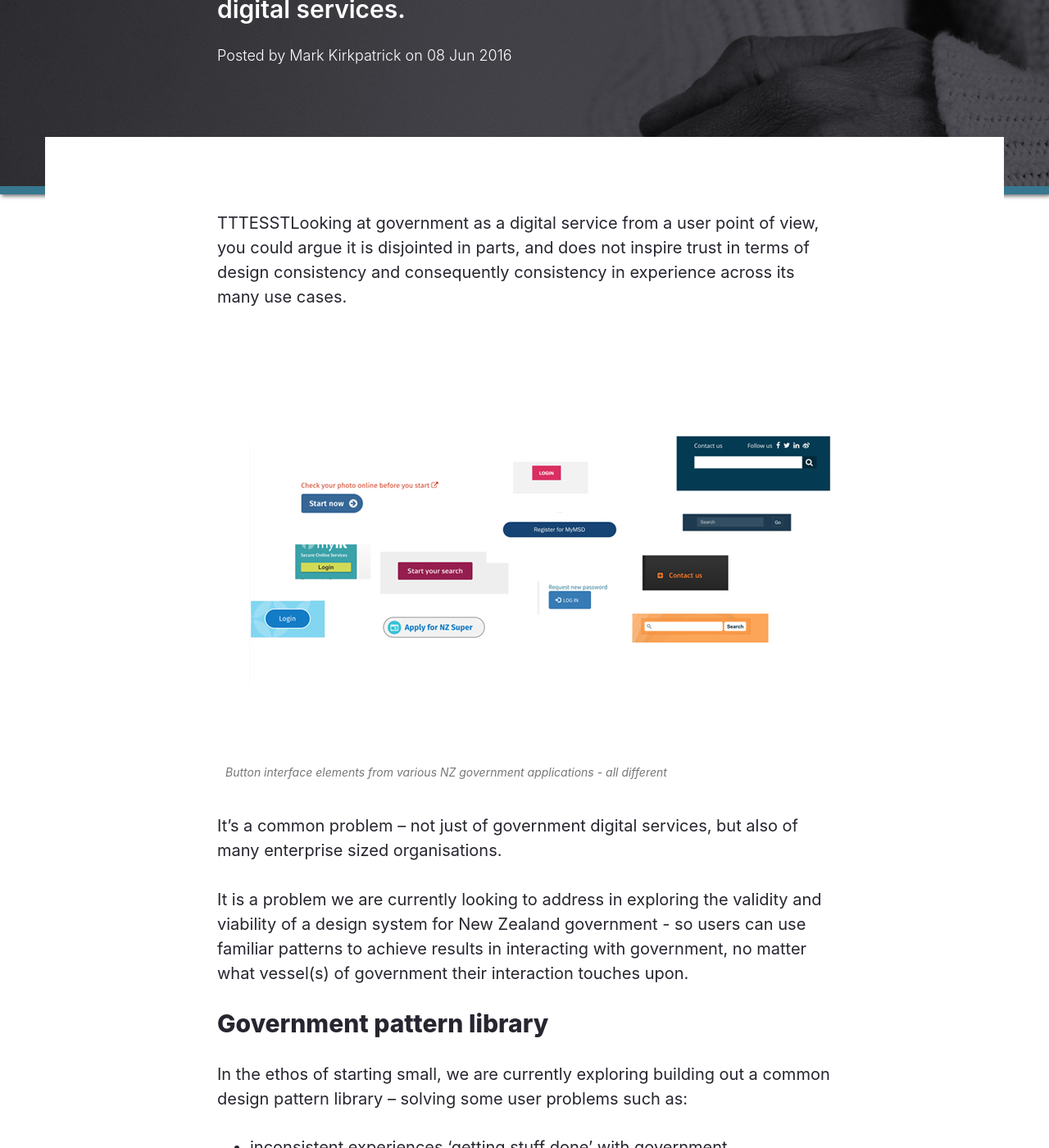
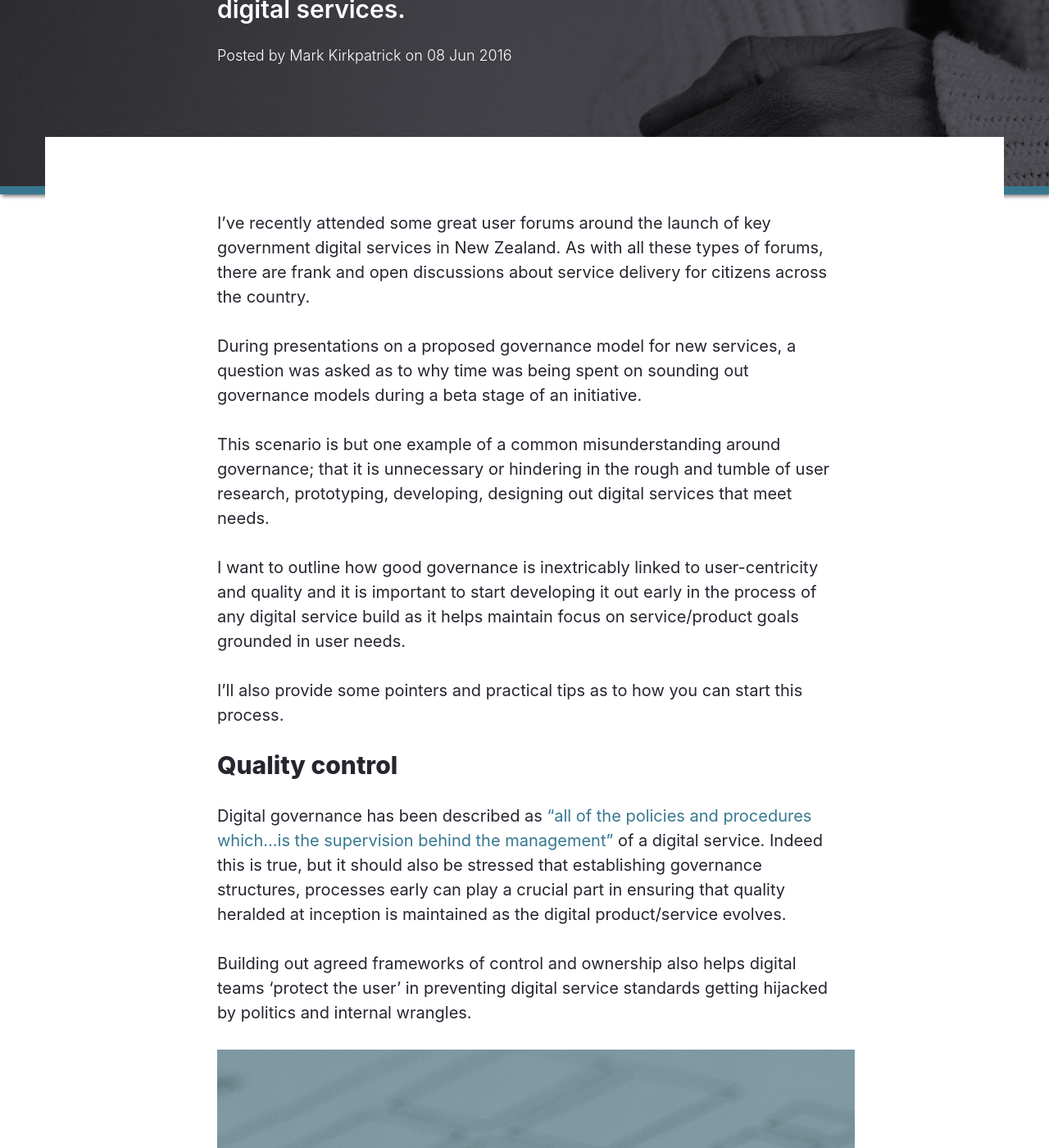
Before and after one commit to mkirkpat/mkirkpat.github.io, a Jekyll site: the page built from _posts/2016-06-07-governance-for-guidance.md, in a window 1280 px wide and 1400 px high, scrolled down 279 px. Shown: the whole window at 82% size. Built offline with Jekyll 4.4.1, drawn with Linux system fonts in a browser that asks for light colours; nearby versions of some CDN libraries; some of the changed text lies outside the part shown.

Commit message:
Update 2016-06-07-governance-for-guidance.md

```diff
--- a/_posts/2016-06-07-governance-for-guidance.md
+++ b/_posts/2016-06-07-governance-for-guidance.md
@@ -6,34 +6,48 @@ image: governance.jpg
 date: 2016-06-08
 ---
 
-TTTESSTLooking at government as a digital service from a user point of view, you could argue it is disjointed in parts, and does not inspire trust in terms of design consistency and consequently consistency in experience across its many use cases.
 
-![various button interface elements from various New Zealand government applications - all visually, compositionally strikingly different]({{ site.baseurl }}/images/gov-inconsistencies.jpg) <span class="caption text-muted">Button interface elements from various NZ government applications - all different</span>
 
-It’s a common problem – not just of government digital services, but also of many enterprise sized organisations.
+I’ve recently attended some great user forums around the launch of key government digital services in New Zealand. As with all these types of forums, there are frank and open discussions about service delivery for citizens across the country.
 
-It is a problem we are currently looking to address in exploring the validity and viability of a design system for New Zealand government - so users can use familiar patterns to achieve results in interacting with government, no matter what vessel(s) of government their interaction touches upon.
+During presentations on a proposed governance model for new services, a question was asked as to why time was being spent on sounding out governance models during a beta stage of an initiative.
 
-## Government pattern library
+This scenario is but one example of a common misunderstanding around governance; that it is unnecessary or hindering in the rough and tumble of user research, prototyping, developing, designing out digital services that meet needs.
 
-In the ethos of starting small, we are currently exploring building out a common design pattern library – solving some user problems such as:
+I want to outline how good governance is inextricably linked to user-centricity and quality and it is important to start developing it out early in the process of any digital service build as it helps maintain focus on service/product goals grounded in user needs.
 
-*   inconsistent experiences ‘getting stuff done’ with government
-*   User Interfaces of varying quality (lean, accessible etc.)
-*   no standard wordings (user confusion, not ‘making it easy’, transparency)
+I’ll also provide some pointers and practical tips as to how you can start this process.
 
-There are of course also other benefits for already stretched digital teams across government including:
+## Quality control
 
-*   less ‘reinventing the wheel’ in building common interaction interfaces (resource implications)
-*   baking in quality – e.g. semantic, accessible code bases meeting obligations and user expectations
-*   speeding up ‘time to market’ - prototyping quickly
-*   freeing up time to focus on personalisation , digital marketing etc.
-*   faster on-boarding for new team members
+Digital governance has been described as ["all of the policies and procedures which…is the supervision behind the management"](http://monsido.com/what-is-web-governance/ "web governance article") of a digital service. Indeed this is true, but it should also be stressed that establishing governance structures, processes early can play a crucial part in ensuring that quality heralded at inception is maintained as the digital product/service evolves.
 
-## Next steps
+Building out agreed frameworks of control and ownership also helps digital teams 'protect the user' in preventing digital service standards getting hijacked by politics and internal wrangles.
 
-Work is in its early stages, but already we’ve had some really interesting discussions with government agencies, looking to reuse some initial work already done.
+![paper prototype]({{ site.baseurl }}/images/guidance.jpg) <span class="caption text-muted">Begin the process of formulating agreed governance early in any digital project cycle.</span>
 
-Next steps could include building out a current sub-set of patterns on govt.nz - refreshing, adding to this library so it is valued and used, sponsored and promoted.
+## Engagement
 
-It is important that active communities across government are part of this process. Our ultimate focus will remain on ensuring that users in different contexts can ultimately access, use and engage with government services – and that interaction can be ‘delightful’, easy and seamless where it needs to be.
+Building frameworks for governance should include regular consultations and forums with senior management (across hierarchical organisations) and practitioners alike - particularly those 'at the coalface' of publishing, building the digital experience.
+
+As the example starter paper (download below) outlines, these structures can take the form of Steering Groups, Advisory Boards, Coordination Groups etc. - and these should meet frequently, with clear agenda items, actions points etc.
+
+> "A successful website needs a web governance framework in place that defines its role and management."
+>
+> <footer>[Paul Boag](https://boagworld.com/digital-transformation/web-governance/ "Paul Boag")</footer>
+
+Such forums encourage a culture of collaboration and sharing across organisations and provide opportunities to communicate work across departments.
+
+## Saving time
+
+These agreed models should also afford digital service teams time to meaningfully reach out to their communities of users and engage regularly to ascertain changing needs.
+
+Accordingly, savvy organisations ensure that governance structures are in place and embedded early. As Paul Boag states, without time for ["strategic thinking, visionary leadership and a clear roadmap, even the best web team will fail to produce a sustainable website"](https://boagworld.com/digital-transformation/web-governance/ "Paul Boag") - governance should allow for this time by setting out clearly, roles, responsibilities around digital service delivery.
+
+## Sample starter paper
+
+So where can you start?…below is an example structure for a governance paper that should act as a 'starter for ten' for anyone wanting to flesh out. This is not supposed to be a set structure and of course is to be adapted as needed.
+
+It is also important to remember that your digital governance paper should be a living document, changing over time - agreed and communicated within (and out) clearly.
+
+[Download sample starter governance paper](http://www.markkirkpatrick.co.uk/assets/governance-paper-structure.docx "Sample governance paper").
```
